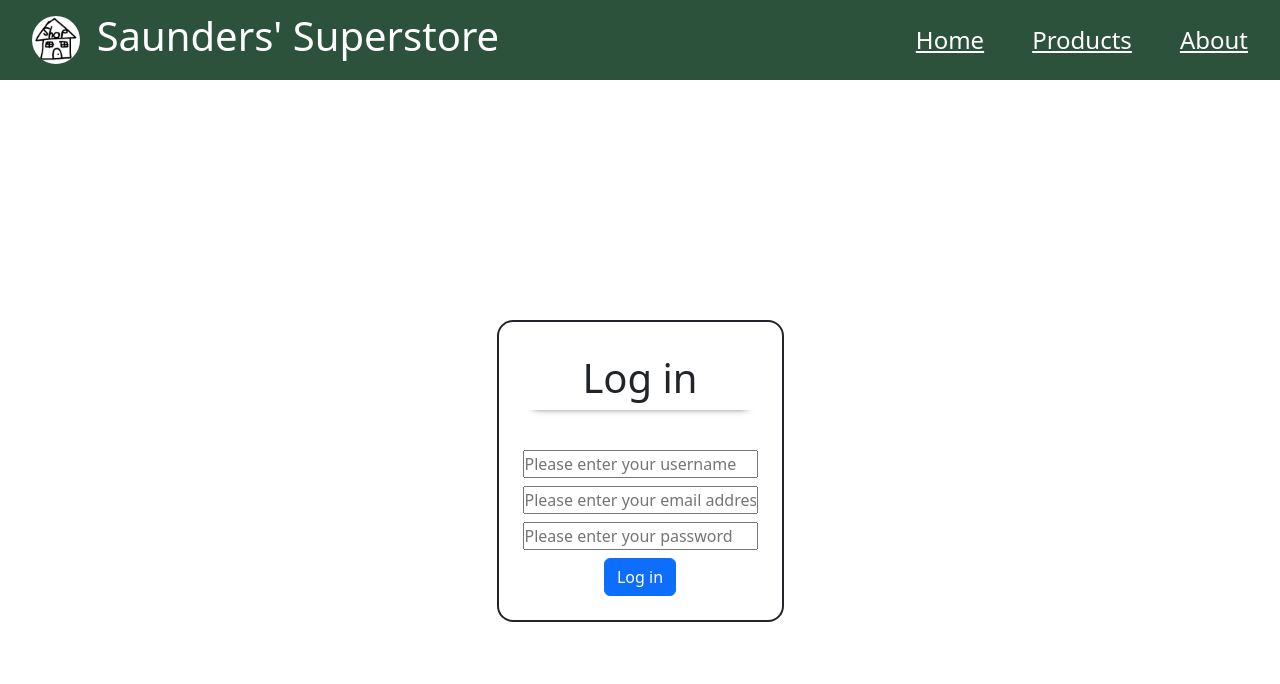
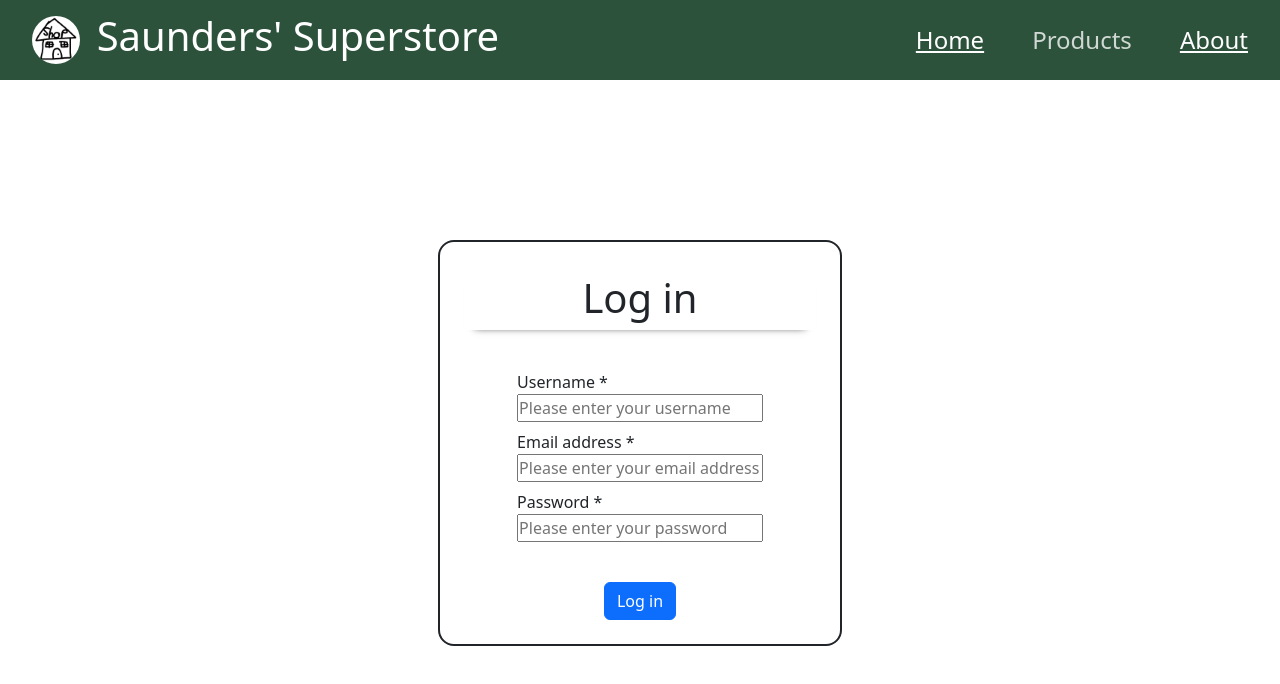
Before and after one commit to Maxsawdust/rr-online-store, a React (Vite) app in the folder online-store/: page / in a window 1280 px wide. Shown: the top 684 px of the page. Built offline with nearby package versions, Linux system fonts and the light colour scheme.

Commit message:
update LogIn with formik

```diff
--- a/online-store/src/components/Layout/Layout.css
+++ b/online-store/src/components/Layout/Layout.css
@@ -13,7 +13,6 @@
   width: 95%;
   height: 90%;
   max-width: 100rem;
-  padding: 5rem;
   /* display */
   display: flex;
   flex-direction: column;
--- a/online-store/src/components/Login/Login.css
+++ b/online-store/src/components/Login/Login.css
@@ -1,6 +1,6 @@
 .Login {
   /* sizing */
-  width: fit-content;
+  width: 90%;
   padding: 1.5rem;
   /* formatting */
   display: flex;
@@ -21,6 +21,7 @@
 }
 
 #log-in-box {
+  width: 70%;
   display: flex;
   flex-direction: column;
   align-items: center;
@@ -37,19 +38,25 @@
   font-size: 1.75rem;
 }
 
-#error-message {
-  gap: 0.3em;
-  text-align: center;
-  background-color: rgba(255, 0, 0, 0.42);
-  border-radius: 1.5em;
-  padding: 0.5em;
+.error-message {
+  padding: 0;
+  margin: 0;
+  font-size: 1em;
+  color: red;
 }
 
-#error {
-  font-size: 1.75em;
-  margin: 0;
+.field-container {
+  width: 100%;
+  display: flex;
+  flex-direction: column;
+  align-items: start;
+  justify-content: center;
 }
 
-#message {
-  font-size: 1.25em;
+.field-container > input {
+  width: 100%;
 }
+
+#log-in-button {
+  margin-top: 2em;
+}
--- a/online-store/src/components/Login/Login.jsx
+++ b/online-store/src/components/Login/Login.jsx
@@ -17,17 +17,25 @@ export default function Login() {
     },
 
     onSubmit: (values) => {
-      setUsername(values.username);
-      console.log(values);
+      // on a successful submit of the form, the username state gets changed
+      setUsername({ ...username, username: values.username });
+      // local storage gets updated to include "isLoggedIn"
+      localStorage.setItem("isLoggedIn", true);
     },
+    validateOnChange: false,
+    validateOnBlur: false,
 
     // using Yup in order to have cleaner and easier validation logic
+    // first use Yup's object validation method to validates 'values'
     validationSchema: Yup.object({
+      // using Yup's string validation for each value.
       username: Yup.string()
+        // chaining on additional validation logic and passing in their related error message.
         .required("username is required")
         .min(3, "Username must be at least 3 characters")
         .max(20, "Username must not exceed 20 characters")
         .matches(
+          // regex to match for a valid username
           /^[a-zA-Z0-9_]+$/,
           "Username must only include numbers, letters, or underscores."
         ),
@@ -39,17 +47,19 @@ export default function Login() {
       password: Yup.string()
         .required("Password is required")
         .min(8, "Password must be at least 8 characters.")
+        /* instead of one big regex, I split these up into many smaller ones,
+           so that the user knows what they specifically need to change */
         .matches(/(?=.*\d)/, "Password must contain at least one number.")
         .matches(
-          /(?=.[a-z])/,
+          /(?=.*[a-z])/,
           "Password must contain at least one lower-case letter."
         )
         .matches(
-          /(?=.[A-Z])/,
+          /(?=.*[A-Z])/,
           "Password must contain at least one capital letter."
         )
         .matches(
-          /(?=.[!@#$%^&*-])/,
+          /(?=.*[!@#$%^&*-])/,
           "Password must contain at least one special character."
         ),
     }),
@@ -59,7 +69,8 @@ export default function Login() {
     <div className="Login">
       <h1 id="log-in-header">Log in</h1>
       <form id="log-in-box" onSubmit={formik.handleSubmit}>
-        <div>
+        <div className="field-container">
+          <label htmlFor="username">Username *</label>
           <input
             type="text"
             placeholder="Please enter your username"
@@ -68,9 +79,17 @@ export default function Login() {
             onChange={formik.handleChange}
             onBlur={formik.handleBlur}
           />
+          <div className="error-message">
+            {/* Checking if username field is empty and has been touched,
+                then displaying an error if true. */}
+            {formik.errors.username &&
+              formik.touched.username &&
+              formik.errors.username}
+          </div>
         </div>
 
-        <div>
+        <div className="field-container">
+          <label htmlFor="email">Email address *</label>
           <input
             type="text"
             placeholder="Please enter your email address"
@@ -78,9 +97,15 @@ export default function Login() {
             onChange={formik.handleChange}
             onBlur={formik.handleBlur}
           />
+          <div className="error-message">
+            {/* Checking if email field is empty and has been touched,
+                then displaying an error if true. */}
+            {formik.errors.email && formik.touched.email && formik.errors.email}
+          </div>
         </div>
 
-        <div>
+        <div className="field-container">
+          <label htmlFor="password">Password *</label>
           <input
             type="text"
             placeholder="Please enter your password"
@@ -88,6 +113,13 @@ export default function Login() {
             onChange={formik.handleChange}
             onBlur={formik.handleBlur}
           />
+          <div className="error-message">
+            {/* Checking if password field is empty and has been touched,
+                then displaying an error if true. */}
+            {formik.errors.password &&
+              formik.touched.password &&
+              formik.errors.password}
+          </div>
         </div>
 
         <button className="btn btn-primary" id="log-in-button">
--- a/online-store/src/components/NavBar/NavBar.jsx
+++ b/online-store/src/components/NavBar/NavBar.jsx
@@ -3,13 +3,24 @@ import shopLogo from "../../assets/shop-logo.png";
 import "./NavBar.css";
 
 export default function NavBar() {
+  const isLoggedIn = localStorage.getItem("isLoggedIn");
   return (
     <header className="navbar">
       <img src={shopLogo} alt="" id="shop-logo" />
       <h1 id="navbar-heading">Saunders' Superstore</h1>
       <div id="link-container">
         <Link to={"/"}>Home</Link>
-        <Link to={"/products"}>Products</Link>
+        {/* this link will only work if logged in */}
+        <Link
+          to={isLoggedIn == true ? "/products" : null}
+          style={
+            isLoggedIn == true
+              ? null
+              : { color: "#ffffffc6", textDecoration: "none" }
+          }
+        >
+          Products
+        </Link>
         <Link to={"/about"}>About</Link>
       </div>
     </header>
--- a/online-store/src/components/Welcome/Welcome.jsx
+++ b/online-store/src/components/Welcome/Welcome.jsx
@@ -16,6 +16,7 @@ export default function Welcome() {
   const handleClick = () => {
     // set localStorage stuff
     localStorage.setItem("isLoggedIn", false);
+    localStorage.setItem("username", "");
     setUsername({ ...username, name: "" });
   };
 
@@ -29,19 +30,22 @@ export default function Welcome() {
       <div className="welcome-nav-buttons">
         <button
           className="welcome-page-button"
-          onClick={() => navigate("/products")}>
+          onClick={() => navigate("/products")}
+        >
           Products
         </button>
         <button
           className="welcome-page-button"
-          onClick={() => navigate("/about")}>
+          onClick={() => navigate("/about")}
+        >
           About
         </button>
       </div>
       <button
         className="welcome-page-button"
         id="log-out-button"
-        onClick={handleClick}>
+        onClick={handleClick}
+      >
         Log out
       </button>
     </div>
--- a/online-store/src/pages/ProductPage/ProductPage.css
+++ b/online-store/src/pages/ProductPage/ProductPage.css
@@ -1,6 +1,8 @@
 .product-page {
   /* sizing */
   padding: 1em;
+  margin-left: 5em;
+  margin-right: 12rem;
   /* display */
   display: grid;
   grid-template-columns: 1fr 1fr 1fr 1fr;
```
Also changed, not shown: online-store/src/components/Login/validateName.js (deleted, +0 -31 lines).
